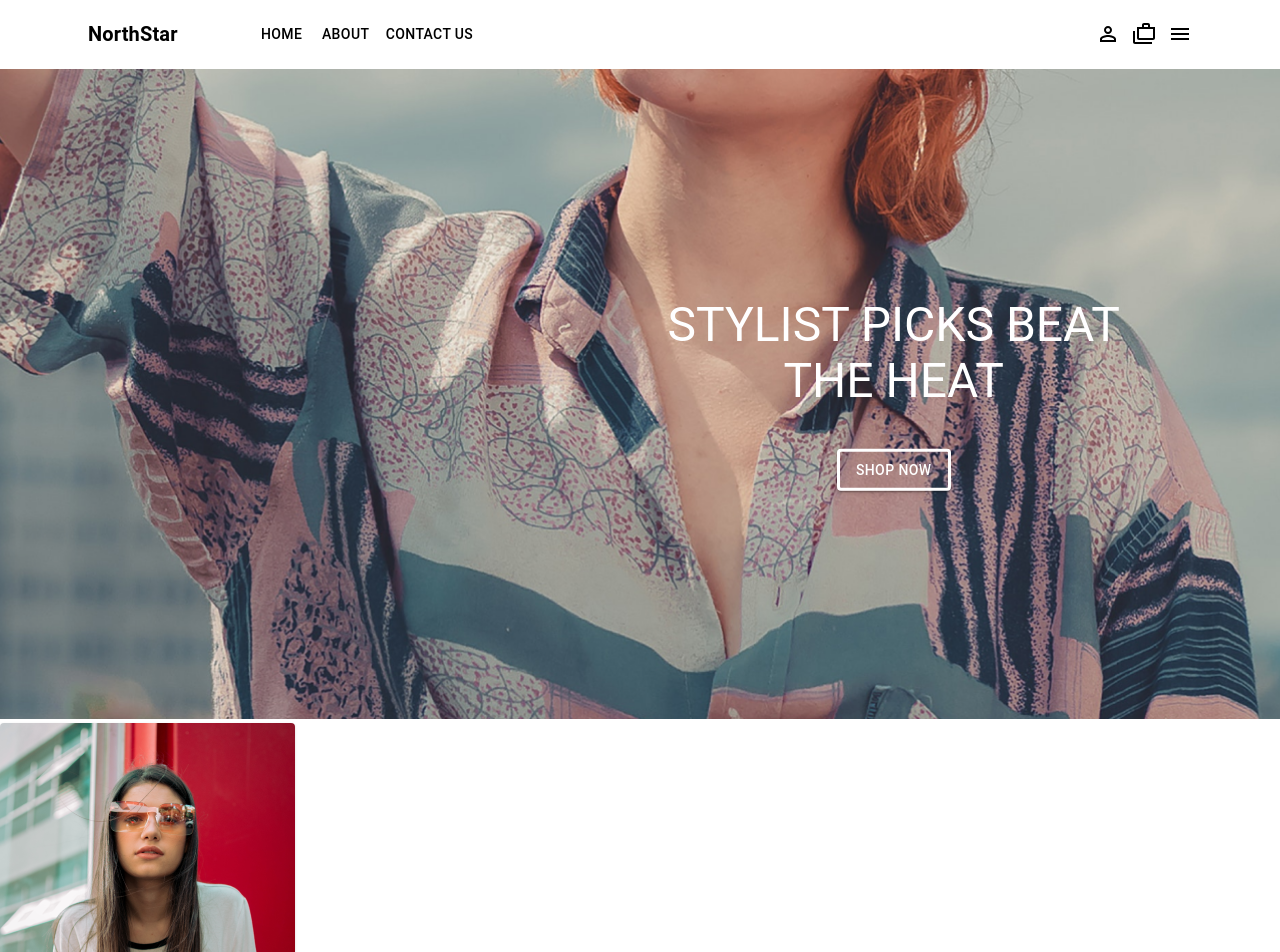
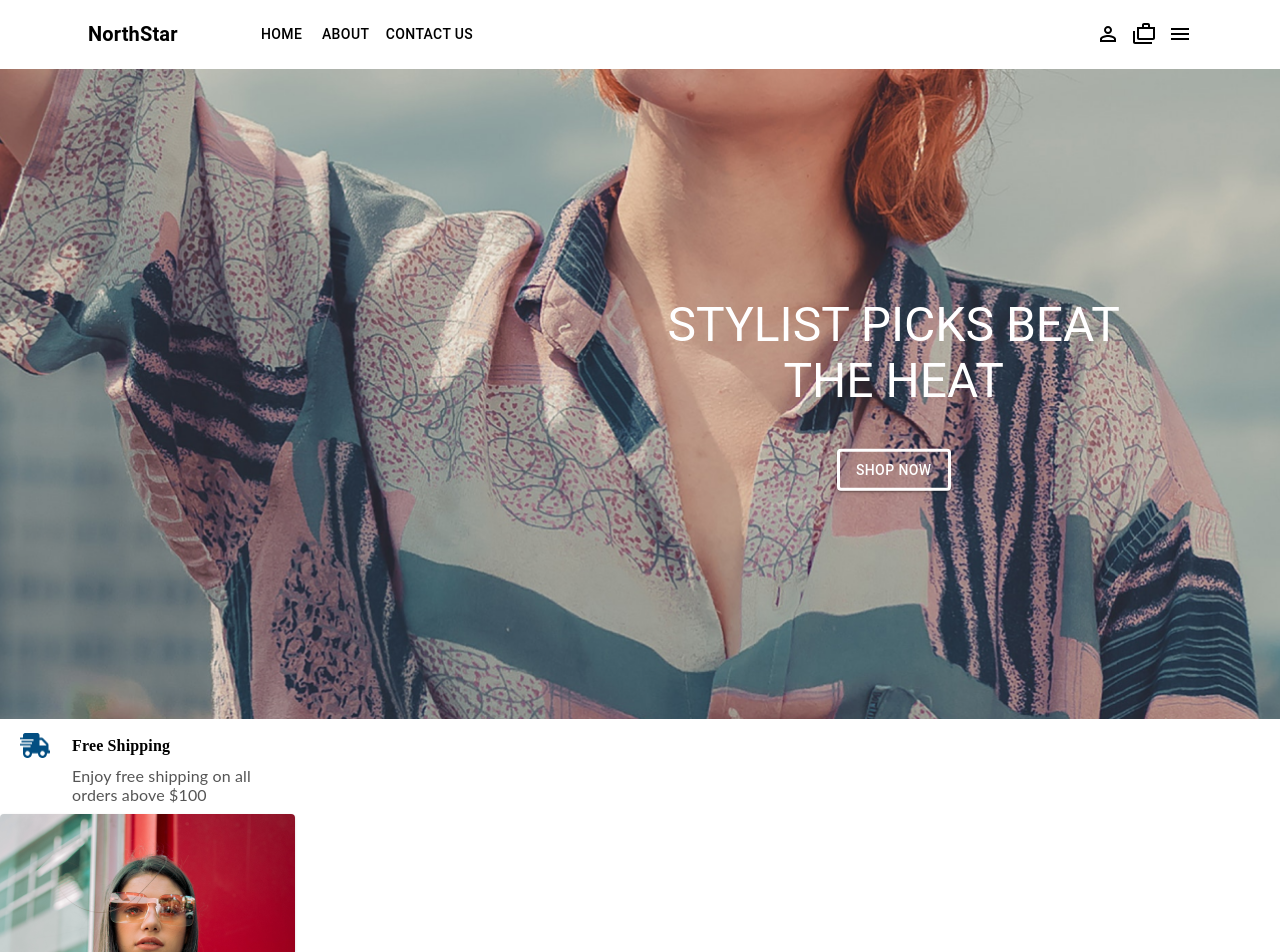
Before and after one commit to ahmadamira/Final-project-E-commerce, a React (Create React App) app: page / in a window 1280 px wide. Shown: the top 952 px of the page. Built offline with nearby package versions, Linux system fonts and the light colour scheme.

Commit message:
Added service card

```diff
--- a/package.json
+++ b/package.json
@@ -7,6 +7,7 @@
     "@emotion/styled": "^11.11.0",
     "@mui/icons-material": "^5.11.16",
     "@mui/material": "^5.13.0",
+    "@mui/system": "^5.12.3",
     "@testing-library/jest-dom": "^5.16.5",
     "@testing-library/react": "^13.4.0",
     "@testing-library/user-event": "^13.5.0",
--- a/src/Components/Home-page/Home.js
+++ b/src/Components/Home-page/Home.js
@@ -1,10 +1,12 @@
 import React from 'react'
 import Hero from './Herosec/Hero'
+import Service from './Service-card/Service'
 
 const Home = () => {
     return (
         <div>
             <Hero />
+            <Service />
         </div>
     )
 }
--- /dev/null
+++ b/src/Components/Home-page/Service-card/Service.js
@@ -0,0 +1,49 @@
+import React from 'react'
+import { styled } from '@mui/system';
+import { Box, Typography, Button, useTheme, Container } from "@mui/material";
+const StyledBox = styled(Box)({
+    padding: '10px 20px',
+    borderRadius: '5px',
+    cursor: 'pointer',
+
+    height: '71px',
+    width: '233px',
+});
+const Titletypo = styled(Typography)({
+    fontFamily: 'Baloo',
+    fontStyle: 'normal',
+    fontWeight: 700,
+    fontSize: '16px',
+    lineHeight: '25px',
+    marginLeft: '22px',
+
+});
+const Subtitletypo = styled(Typography)({
+    fontFamily: 'Lato',
+    fontStyle: 'normal',
+    fontWeight: 400,
+    fontSize: '16px',
+    lineHeight: '19.2px',
+    display: 'flex',
+    alignItems: 'center',
+    color: '#555555',
+    paddingLeft: '52PX',
+    textAlign: 'left',
+    paddingTop: '8px',
+});
+
+const Service = () => {
+    return (
+        <div>
+            <StyledBox>
+                <Box display='flex' flexDirection='row'>
+                    <img src='/imgs/iconservice.png'></img>
+                    <Titletypo>Free Shipping</Titletypo>
+                </Box>
+                <Subtitletypo>Enjoy free shipping on all orders above $100</Subtitletypo>
+            </StyledBox>
+        </div>
+    )
+}
+
+export default Service
```
Also changed, not shown: public/imgs/iconservice.png (added), 1 other file (tests, documents, lock files or other folders).
